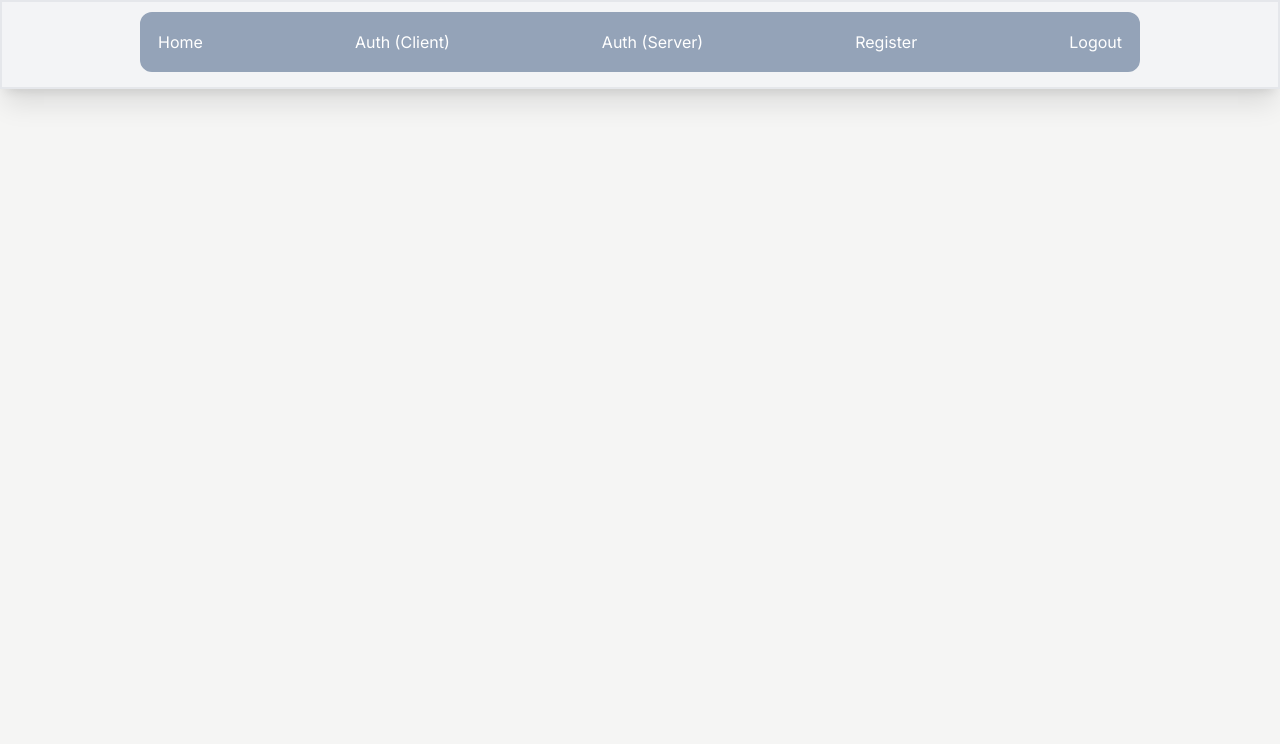
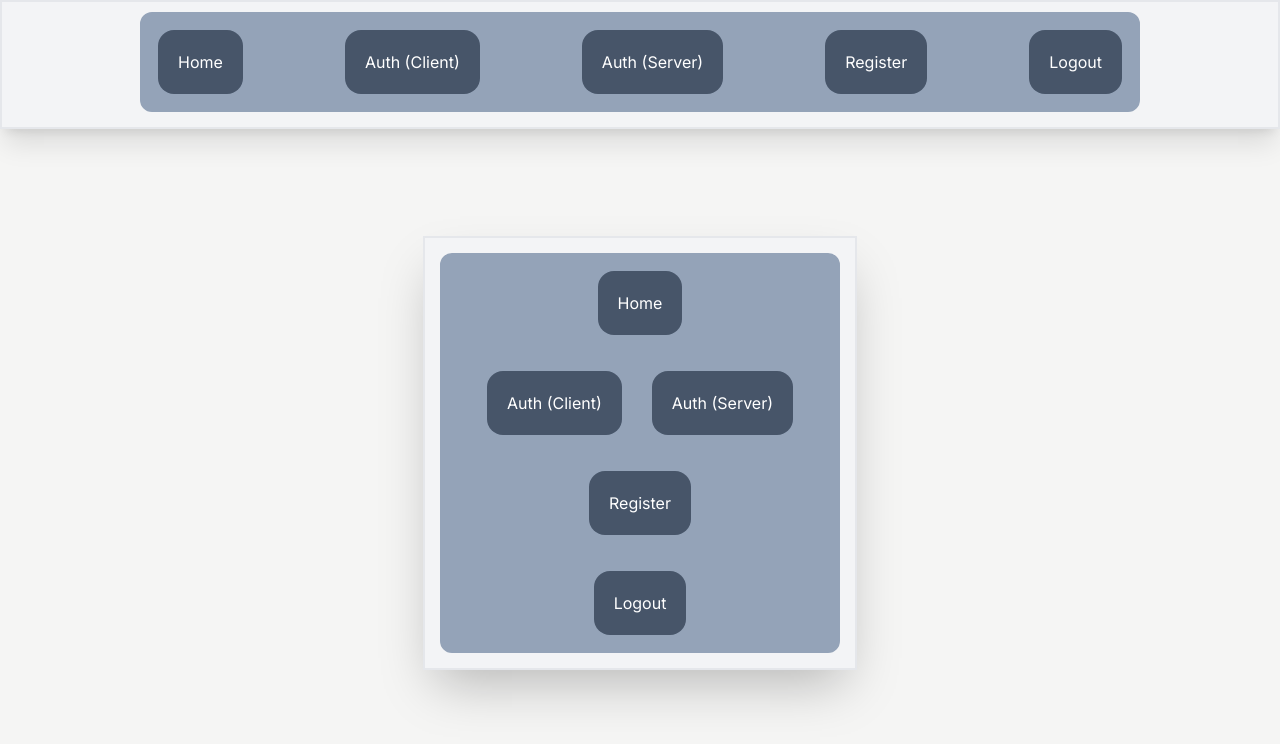
Before and after one commit to pedroaparecido/Authenticate-NextAuthV5, a Next.js app: page / in a window 1280 px wide. Shown: the top 744 px of the page. Built offline with nearby package versions, Linux system fonts and the light colour scheme.

Commit message:
Estilo e permissões de rotas completo

```diff
--- a/src/app/auth-client/page.tsx
+++ b/src/app/auth-client/page.tsx
@@ -8,11 +8,8 @@ import { redirect } from "next/navigation"
 
 export default function AuthClient() {
     const session = useSession()
-    if(!session) {
-        redirect('/')
-    } else {
-        redirect('/logout')
-    }
+
+    if(session.status === 'authenticated') redirect('/logout')
 
     return(
         <>
--- a/src/app/auth-server/page.tsx
+++ b/src/app/auth-server/page.tsx
@@ -9,11 +9,7 @@ import { redirect } from "next/navigation"
 
 export default function AuthServer() {
     const session = useSession()
-    if (!session) {
-        redirect('/')
-    } else {
-        redirect('/logout')
-    }
+    if (session.status === 'authenticated') redirect('/')
 
     return(
         <>
--- /dev/null
+++ b/src/app/components/Button/Button.tsx
@@ -0,0 +1,15 @@
+'use client'
+
+import React from "react"
+
+interface IProps {
+    children: React.ReactNode
+}
+
+export default function Button({ children }: IProps) {
+    return(
+        <button className="p-[20px] bg-slate-600 rounded-2xl hover:bg-sky-700">
+            {children}
+        </button>
+    )
+}
--- /dev/null
+++ b/src/app/components/ButtonCard/ButtonCard.tsx
@@ -0,0 +1,24 @@
+'use client'
+
+import Link from "next/link"
+import Button from "../Button/Button"
+
+export default function ButtonCard() {
+    return(
+        <div className="flex flex-col items-center border-2 p-[15px] bg-gray-100 shadow-2xl">
+            <div className="flex flex-row bg-slate-400 border-solid border-slate-400 p-[10px] border-8 w-[400px] justify-center rounded-t-xl text-white">
+                <Button><Link href="/">Home</Link></Button>
+            </div>
+            <div className="flex flex-row bg-slate-400 border-solid border-slate-400 p-[10px] border-8 w-[400px] justify-center gap-[30px] text-white">
+                <Button><Link href="/auth-client">Auth (Client)</Link></Button>
+                <Button><Link href="/auth-server">Auth (Server)</Link></Button>
+            </div>
+            <div className="flex flex-row bg-slate-400 border-solid border-slate-400 p-[10px] border-8 w-[400px] justify-center text-white">
+                <Button><Link href="/register">Register</Link></Button>
+            </div>
+            <div className="flex flex-row bg-slate-400 border-solid border-slate-400 p-[10px] border-8 w-[400px] justify-center rounded-b-xl text-white">
+                <Button><Link href="/logout">Logout</Link></Button>
+            </div>
+        </div>
+    )
+}
--- a/src/app/components/Navbar/Navbar.tsx
+++ b/src/app/components/Navbar/Navbar.tsx
@@ -1,16 +1,17 @@
 'use client'
 
 import Link from "next/link"
+import Button from "../Button/Button"
 
 export default function Navbar() {
     return(
         <div className="flex flex-col items-center pt-[10px] border-2 p-[15px] bg-gray-100 shadow-xl">
             <div className="flex flex-row bg-slate-400 border-solid border-slate-400 p-[10px] border-8 w-[1000px] justify-between rounded-xl text-white">
-                <Link href="/">Home</Link>
-                <Link href="/auth-client">Auth (Client)</Link>
-                <Link href="/auth-server">Auth (Server)</Link>
-                <Link href="/register">Register</Link>
-                <Link href="/logout">Logout</Link>
+                <Button><Link href="/">Home</Link></Button>
+                <Button><Link href="/auth-client">Auth (Client)</Link></Button>
+                <Button><Link href="/auth-server">Auth (Server)</Link></Button>
+                <Button><Link href="/register">Register</Link></Button>
+                <Button><Link href="/logout">Logout</Link></Button>
             </div>
         </div>
     )
--- /dev/null
+++ b/src/app/logout/logout.ts
@@ -0,0 +1,7 @@
+'use server'
+
+import { signOut } from "../../../auth"
+
+export default async function handleLogout() {
+    await signOut()
+}
--- a/src/app/logout/page.tsx
+++ b/src/app/logout/page.tsx
@@ -3,11 +3,12 @@ import { useSession } from "next-auth/react";
 import Card from "../components/Card/Card";
 import Navbar from "../components/Navbar/Navbar";
 import { redirect } from "next/navigation";
+import handleLogout from "./logout";
 
 export default function HomePage() {
     const session = useSession()
 
-    if (!session) redirect('/')
+    if (session.status === 'unauthenticated') redirect('/')
 
   return (
     <>
@@ -16,7 +17,9 @@ export default function HomePage() {
         {
           session && <span>Olá {session.data?.user?.email}</span>
         }
-        <button className="p-[20px] bg-stone-400 text-white rounded-2xl mt-[10px] w-[230px] shadow-xl">Sair</button>
+        <form action={handleLogout}>
+          <button className="p-[20px] bg-stone-400 text-white rounded-2xl mt-[10px] w-[230px] shadow-xl">Sair</button>
+        </form>
       </main>
     </>
   );
--- a/src/app/page.tsx
+++ b/src/app/page.tsx
@@ -1,4 +1,5 @@
 'use client'
+import ButtonCard from "./components/ButtonCard/ButtonCard";
 import Card from "./components/Card/Card";
 import Navbar from "./components/Navbar/Navbar";
 
@@ -6,8 +7,8 @@ export default function HomePage() {
   return (
     <>
       <Navbar />
-      <main className="flex flex-col justify-center items-center">
-
+      <main className="flex flex-col h-[81vh] justify-center items-center">
+        <ButtonCard />
       </main>
     </>
   );
--- a/src/app/register/page.tsx
+++ b/src/app/register/page.tsx
@@ -8,7 +8,7 @@ import { redirect } from "next/navigation"
 
 export default function Register() {
     const session = useSession()
-    if (session) redirect('/logout')
+    if (session.status === 'authenticated') redirect('/logout')
 
     return(
         <>
```
